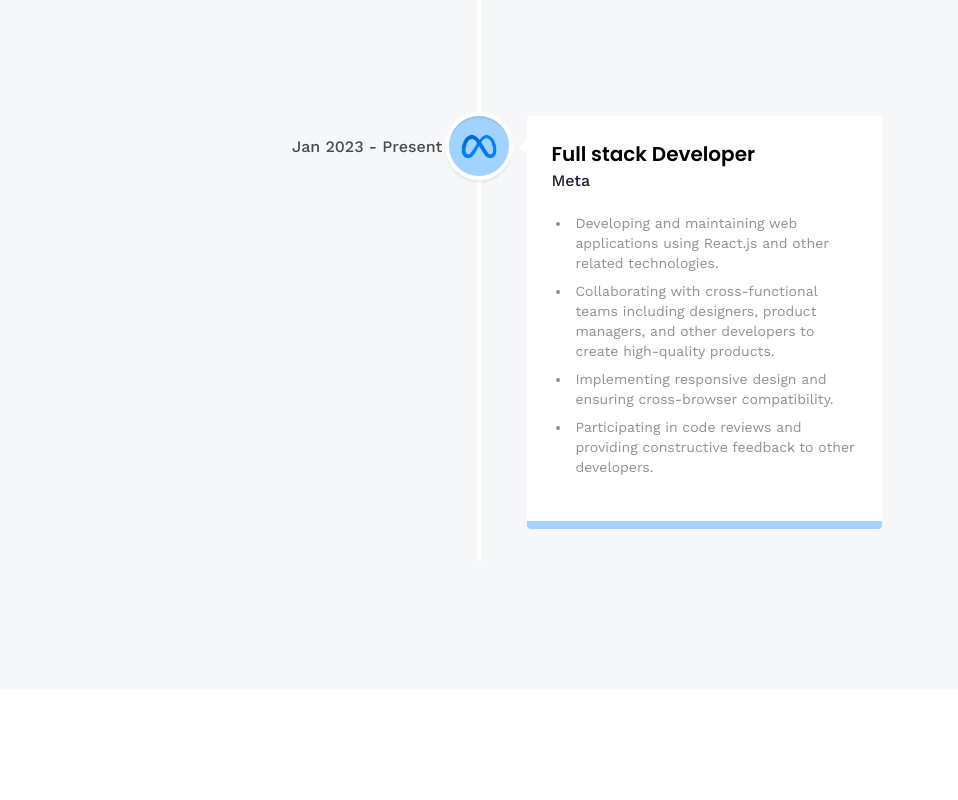
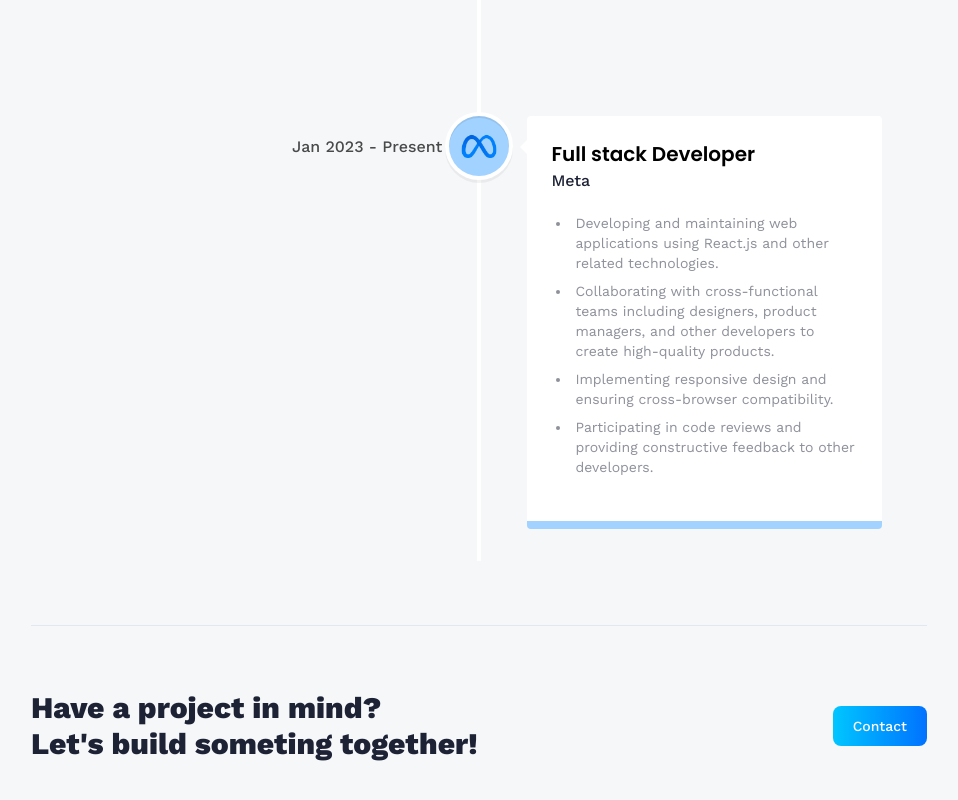
Before and after one commit to shafkat63/3d-portfolio, a React (Vite) app: page /about in a window 1280 px wide. Shown: the part 2341-3141 px from the top of the page, without its empty margins (161-1119 px from the left). Before the commit the page ends 3030 px from the top, so only its background shows below. Built offline with nearby package versions, Linux system fonts and the light colour scheme; no server answers.

Commit message:
create cta link

```diff
--- /dev/null
+++ b/src/components/CTA.jsx
@@ -0,0 +1,17 @@
+import { Link } from "react-router-dom";
+
+const CTA = () => {
+	return (
+		<section className="cta">
+			<p className="cta-text">
+				Have a project in mind? <br className="sm:block hidden" /> Let's build
+				someting together!
+			</p>
+			<Link to="/contact" className="btn">
+				Contact
+			</Link>
+		</section>
+	);
+};
+
+export default CTA;
--- a/src/pages/About.jsx
+++ b/src/pages/About.jsx
@@ -4,6 +4,7 @@
 } from "react-vertical-timeline-component";
 import "react-vertical-timeline-component/style.min.css";
 import { skills, experiences } from "../constants";
+import CTA from "../components/CTA";
 const About = () => {
 	return (
 		<section className="max-container">
@@ -95,6 +96,8 @@
 					</VerticalTimeline>
 				</div>
 			</div>
+			<hr className="border-slate-200" />
+		<CTA/>
 		</section>
 	);
 };
```
